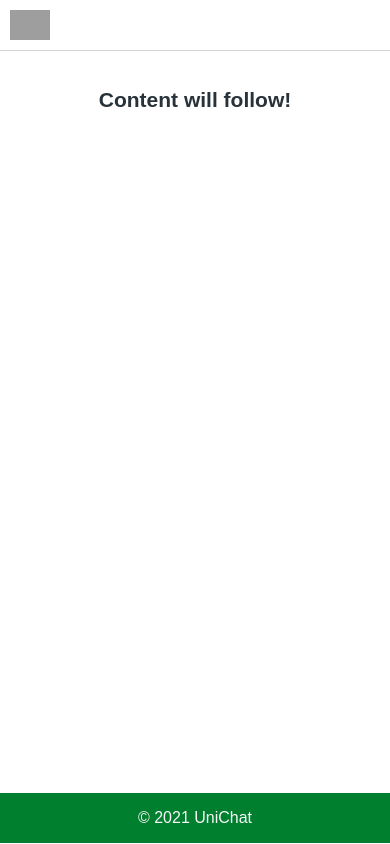
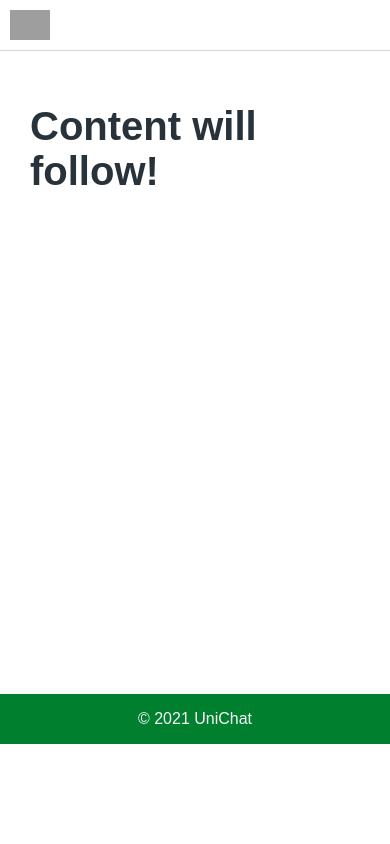
Before and after one commit to fabian-gubler/chatapp, an Angular app: page / in a window 390 px wide. Built offline with nearby package versions, Linux system fonts and the light colour scheme; grey boxes are pictures that could not be loaded.

Commit message:
Message Box Styling

```diff
--- a/src/app/content/content.component.css
+++ b/src/app/content/content.component.css
@@ -8,13 +8,3 @@
     display: flex;
     justify-content: center;
 }
-
-@media (max-width: 400px) {
-    .content{
-        height: calc(100vh - 122px);
-        margin-top: 20px;
-    }
-    h1{
-        font-size: 21px;
-    }
-}
```
